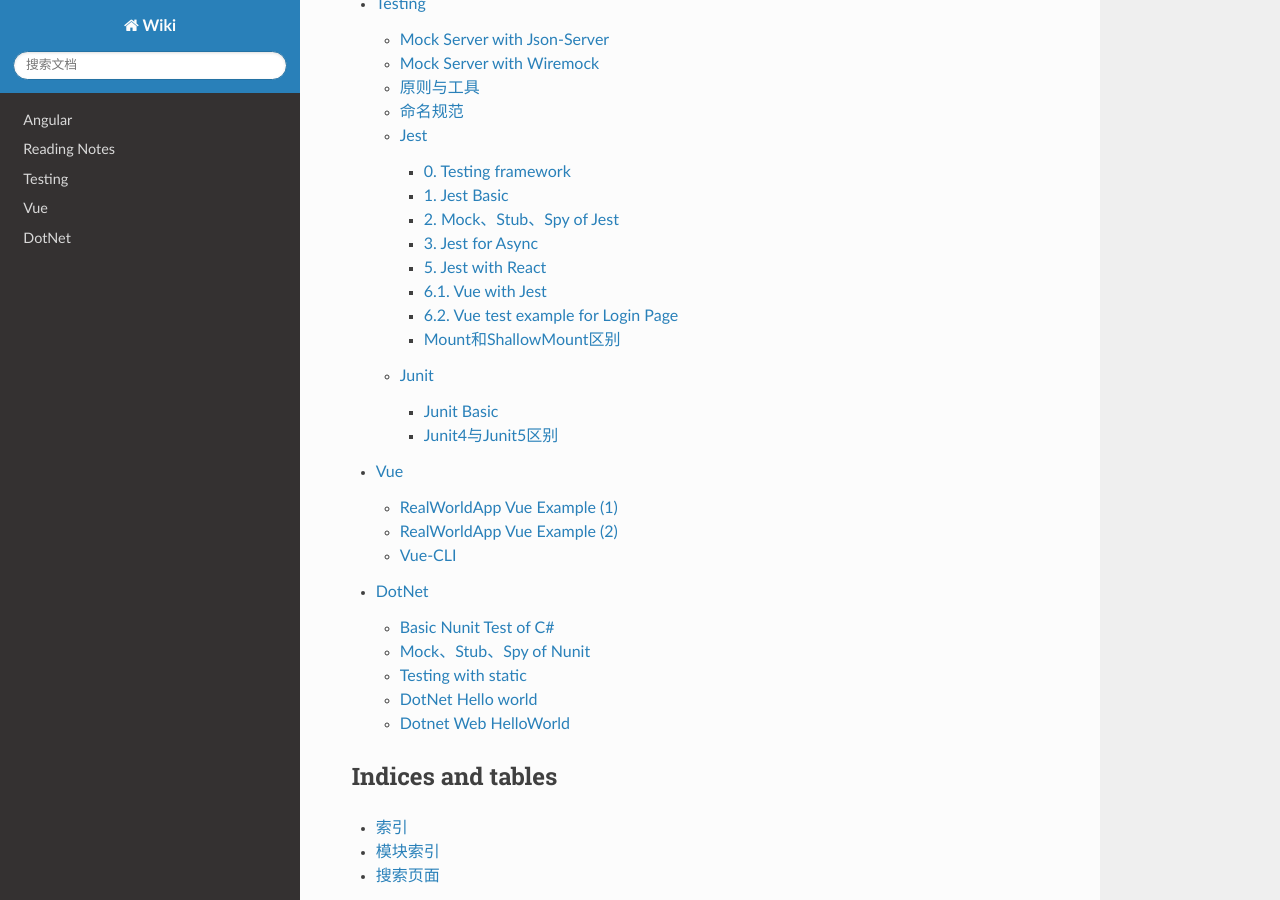
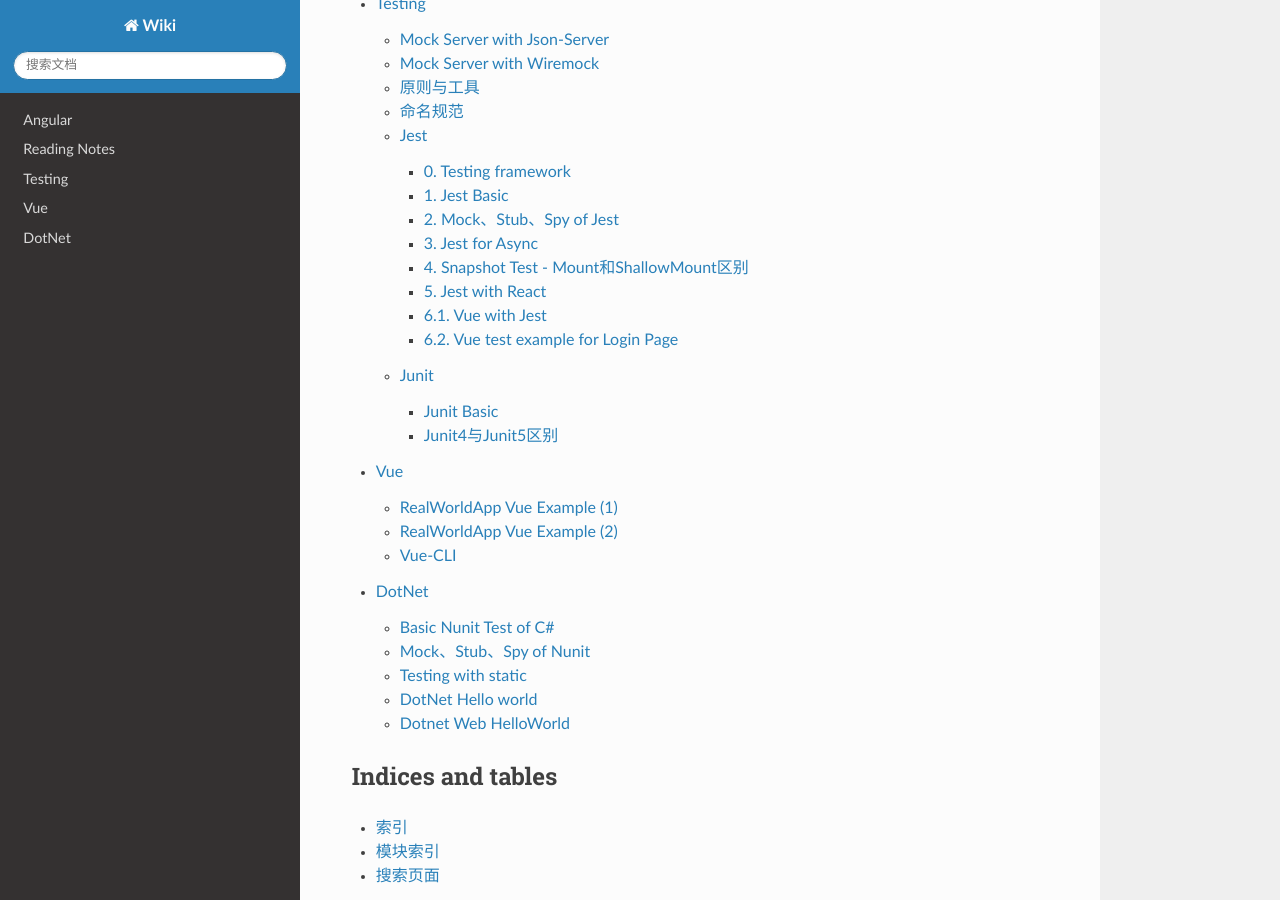
Before and after one commit to abigail830/Sphinx_wiki, a Sphinx documentation site: the page built from source/index.rst, in a window 1280 px wide and 900 px high, scrolled down 839 px. Built offline with Sphinx 7.4.7 and the Read the Docs theme 2.0.0, drawn with Linux system fonts in a browser that asks for light colours.

Commit message:
Update and rename mount.rst to Jest4 mount.rst

```diff
--- a/source/Testing/Jest/mount.rst
+++ b/source/Testing/Jest/Jest4 mount.rst
@@ -1,5 +1,5 @@
-Mount和ShallowMount区别
-==========================================
+4. Snapshot Test - Mount和ShallowMount区别
+=========================================================
 
 用具体例子说明： 假设有组件Message, 里面包含子组件List,
 
```
